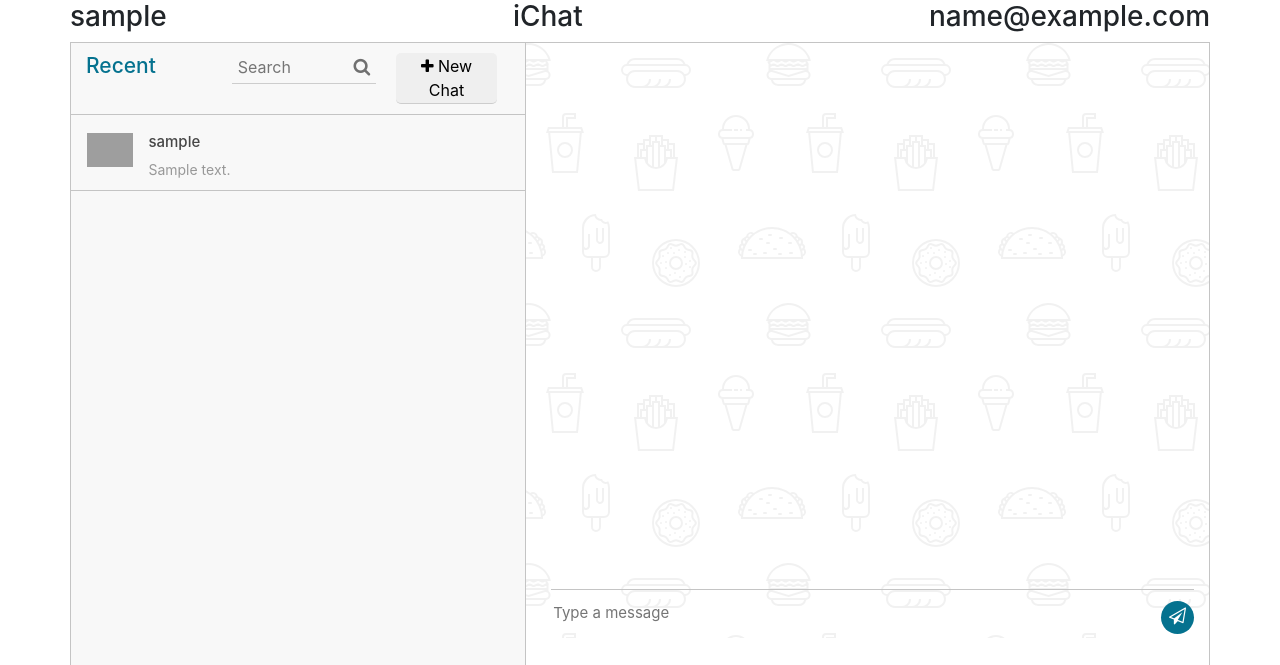
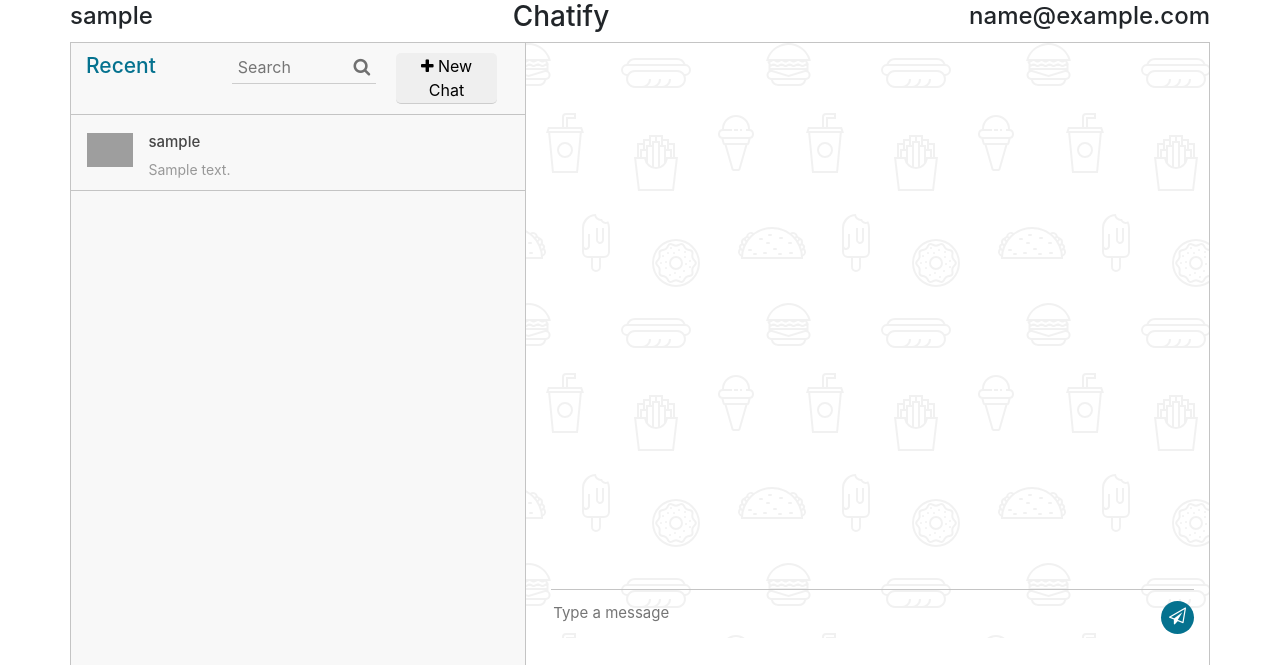
Before and after one commit to surajnreddy02/Chatify-APP, a Python web app: template myapp/templates/chat.html in a window 1280 px wide. Shown: the top 665 px of the page. Run offline with Jinja, Linux system fonts and the light colour scheme; the template is opened without the code that fills it: most values are stand-ins (such as "Sample title", 1, 10 or a date in 2020); some libraries are stand-ins or nearby versions; grey boxes are pictures that could not be loaded.

Commit message:
update chat layout: change header tags and align username and email

```diff
--- a/myapp/templates/chat.html
+++ b/myapp/templates/chat.html
@@ -15,9 +15,9 @@
 <body>
   <div class="container">
     <div class="container-header">
-      <h3 class=" text-left"> {{ user_data["username"] }}</h3>
-      <h3 class=" text-center">iChat</h3>
-      <h3 class=" text-right">{{ user_data["email"] }}</h3>
+      <h4 class=" text-right"> {{ user_data["username"] }}</h4>
+      <h3 class=" text-center">Chatify</h3>
+      <h4 class=" text-left">{{ user_data["email"] }}</h4>
     </div>
     <div class="messaging">
       <div class="inbox_msg">
```
